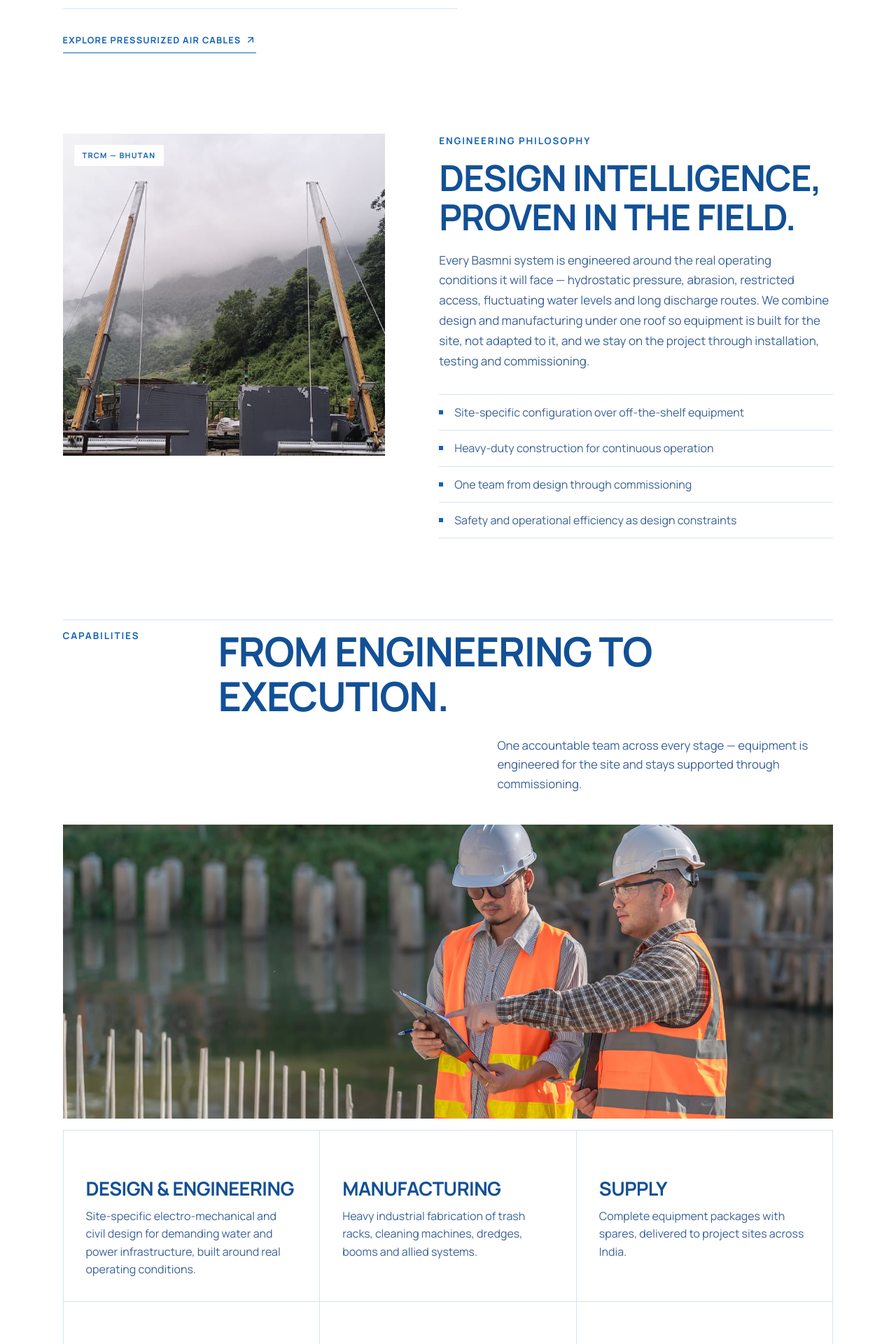
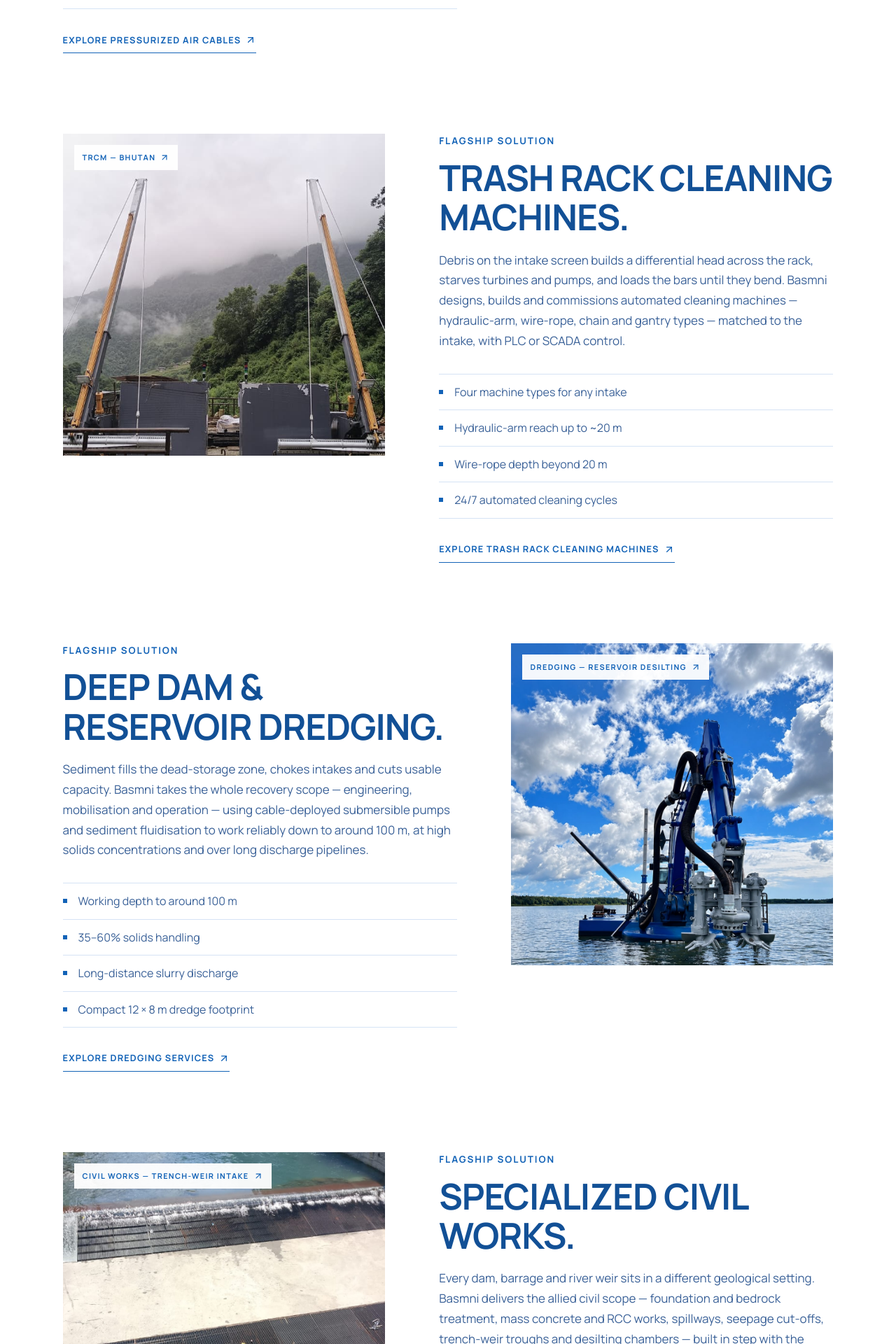
Before and after one commit to code-x-prime/basmni, a Next.js app: page /about-us in a window 1280 px wide. Shown: the part 1890-3810 px from the top of the page at 70% size. Built offline with nearby package versions, Linux system fonts and the light colour scheme.

Commit message:
Refactor code structure for improved readability and maintainability

```diff
--- a/app/about-us/page.tsx
+++ b/app/about-us/page.tsx
@@ -9,7 +9,6 @@ import { SectionHeading } from '@/components/shared/SectionHeading'
 import { Reveal, RevealStagger, RevealItem } from '@/components/shared/Reveal'
 import { ImageBlock } from '@/components/shared/ImageBlock'
 import { AnimatedCounter } from '@/components/shared/AnimatedCounter'
-import { FeatureRows } from '@/components/shared/blocks'
 import { sectionPad, sectionLabel, textLink } from '@/components/shared/ui'
 
 export const metadata: Metadata = {
@@ -118,6 +117,11 @@ export default function AboutPage() {
             </Link>
           </Reveal>
           <Reveal direction="left">
+            <Link
+              href="/products-services/pressurized-air-cables"
+              className="group block"
+              aria-label="Explore Pressurized Air Cables"
+            >
               <figure className="relative overflow-hidden">
                 <ImageBlock
                   src={media.pacCableIndustrial}
@@ -125,18 +129,25 @@ export default function AboutPage() {
                   parallax
                   className="min-h-[300px] sm:min-h-[460px]"
                 />
-              <figcaption className="absolute left-4 top-4 bg-white/95 px-3 py-1.5 text-[0.68rem] font-bold uppercase tracking-[0.12em] text-blue">
+                <figcaption className="absolute left-4 top-4 flex items-center gap-1.5 bg-white/95 px-3 py-1.5 text-[0.68rem] font-bold uppercase tracking-[0.12em] text-blue">
                   PAC &mdash; industrial power plant
+                  <ArrowUpRight className="w-3.5 transition-transform duration-300 group-hover:translate-x-0.5" />
                 </figcaption>
               </figure>
+            </Link>
           </Reveal>
         </div>
       </section>
 
-      {/* Engineering philosophy */}
+      {/* Flagship: Trash Rack Cleaning Machines */}
       <section className={`${sectionPad} bg-white text-navy`}>
         <div className="grid grid-cols-1 gap-8 sm:grid-cols-[0.9fr_1.1fr] sm:gap-[6vw]">
           <Reveal direction="right">
+            <Link
+              href="/products-services/trash-rack-cleaning-machines"
+              className="group block"
+              aria-label="Explore Trash Rack Cleaning Machines"
+            >
               <figure className="relative overflow-hidden">
                 <ImageBlock
                   src={media.trcm}
@@ -144,19 +155,31 @@ export default function AboutPage() {
                   parallax
                   className="min-h-[300px] sm:min-h-[460px]"
                 />
-              <figcaption className="absolute left-4 top-4 bg-white/95 px-3 py-1.5 text-[0.68rem] font-bold uppercase tracking-[0.12em] text-blue">
+                <figcaption className="absolute left-4 top-4 flex items-center gap-1.5 bg-white/95 px-3 py-1.5 text-[0.68rem] font-bold uppercase tracking-[0.12em] text-blue">
                   TRCM &mdash; Bhutan
+                  <ArrowUpRight className="w-3.5 transition-transform duration-300 group-hover:translate-x-0.5" />
                 </figcaption>
               </figure>
+            </Link>
           </Reveal>
           <Reveal direction="left">
-            <p className={`${sectionLabel} text-blue`}>{company.philosophy.label}</p>
+            <p className={`${sectionLabel} text-blue`}>Flagship solution</p>
             <h2 className="mt-3 text-[clamp(1.8rem,4vw,3.4rem)] uppercase leading-[1.1] tracking-tightest">
-              {company.philosophy.title}
+              Trash Rack Cleaning Machines.
             </h2>
-            <p className="mt-5 max-w-[560px] leading-[1.7] text-muted">{company.philosophy.body}</p>
+            <p className="mt-5 max-w-[560px] leading-[1.7] text-muted">
+              Debris on the intake screen builds a differential head across the rack, starves
+              turbines and pumps, and loads the bars until they bend. Basmni designs, builds and
+              commissions automated cleaning machines &mdash; hydraulic-arm, wire-rope, chain and
+              gantry types &mdash; matched to the intake, with PLC or SCADA control.
+            </p>
             <ul className="mt-8 border-t border-border">
-              {company.philosophy.points.map((p) => (
+              {[
+                'Four machine types for any intake',
+                'Hydraulic-arm reach up to ~20 m',
+                'Wire-rope depth beyond 20 m',
+                '24/7 automated cleaning cycles',
+              ].map((p) => (
                 <li
                   key={p}
                   className="flex gap-4 border-b border-border py-3 text-[1rem] text-muted"
@@ -166,6 +189,126 @@ export default function AboutPage() {
                 </li>
               ))}
             </ul>
+            <Link
+              href="/products-services/trash-rack-cleaning-machines"
+              className={`${textLink} mt-8`}
+            >
+              Explore Trash Rack Cleaning Machines <ArrowUpRight />
+            </Link>
+          </Reveal>
+        </div>
+      </section>
+
+      {/* Flagship: Dredging Services */}
+      <section className={`${sectionPad} bg-white text-navy`}>
+        <div className="grid grid-cols-1 gap-8 sm:grid-cols-[1.1fr_0.9fr] sm:gap-[6vw]">
+          <Reveal direction="right">
+            <p className={`${sectionLabel} text-blue`}>Flagship solution</p>
+            <h2 className="mt-3 text-[clamp(1.8rem,4vw,3.4rem)] uppercase leading-[1.1] tracking-tightest">
+              Deep Dam &amp; Reservoir Dredging.
+            </h2>
+            <p className="mt-5 max-w-[560px] leading-[1.7] text-muted">
+              Sediment fills the dead-storage zone, chokes intakes and cuts usable capacity. Basmni
+              takes the whole recovery scope &mdash; engineering, mobilisation and operation &mdash;
+              using cable-deployed submersible pumps and sediment fluidisation to work reliably down
+              to around 100&nbsp;m, at high solids concentrations and over long discharge pipelines.
+            </p>
+            <ul className="mt-8 border-t border-border">
+              {[
+                'Working depth to around 100 m',
+                '35–60% solids handling',
+                'Long-distance slurry discharge',
+                'Compact 12 × 8 m dredge footprint',
+              ].map((p) => (
+                <li
+                  key={p}
+                  className="flex gap-4 border-b border-border py-3 text-[1rem] text-muted"
+                >
+                  <span className="mt-2.5 h-1.5 w-1.5 shrink-0 bg-blue" aria-hidden />
+                  {p}
+                </li>
+              ))}
+            </ul>
+            <Link href="/products-services/deep-dam-dredging" className={`${textLink} mt-8`}>
+              Explore Dredging Services <ArrowUpRight />
+            </Link>
+          </Reveal>
+          <Reveal direction="left">
+            <Link
+              href="/products-services/deep-dam-dredging"
+              className="group block"
+              aria-label="Explore Dredging Services"
+            >
+              <figure className="relative overflow-hidden">
+                <ImageBlock
+                  src={media.dredgePumpPontoon}
+                  alt="Cable-deployed dredge pump and hydraulic arm on a pontoon in a reservoir"
+                  parallax
+                  className="min-h-[300px] sm:min-h-[460px]"
+                />
+                <figcaption className="absolute left-4 top-4 flex items-center gap-1.5 bg-white/95 px-3 py-1.5 text-[0.68rem] font-bold uppercase tracking-[0.12em] text-blue">
+                  Dredging &mdash; reservoir desilting
+                  <ArrowUpRight className="w-3.5 transition-transform duration-300 group-hover:translate-x-0.5" />
+                </figcaption>
+              </figure>
+            </Link>
+          </Reveal>
+        </div>
+      </section>
+
+      {/* Flagship: Civil Works */}
+      <section className={`${sectionPad} bg-white text-navy`}>
+        <div className="grid grid-cols-1 gap-8 sm:grid-cols-[0.9fr_1.1fr] sm:gap-[6vw]">
+          <Reveal direction="right">
+            <Link
+              href="/products-services/civil-works"
+              className="group block"
+              aria-label="Explore Civil Works"
+            >
+              <figure className="relative overflow-hidden">
+                <ImageBlock
+                  src={media.civilTrenchWeirIntake}
+                  alt="Trench-weir intake structure with embedded steel screens in a concrete channel"
+                  parallax
+                  className="min-h-[300px] sm:min-h-[460px]"
+                />
+                <figcaption className="absolute left-4 top-4 flex items-center gap-1.5 bg-white/95 px-3 py-1.5 text-[0.68rem] font-bold uppercase tracking-[0.12em] text-blue">
+                  Civil works &mdash; trench-weir intake
+                  <ArrowUpRight className="w-3.5 transition-transform duration-300 group-hover:translate-x-0.5" />
+                </figcaption>
+              </figure>
+            </Link>
+          </Reveal>
+          <Reveal direction="left">
+            <p className={`${sectionLabel} text-blue`}>Flagship solution</p>
+            <h2 className="mt-3 text-[clamp(1.8rem,4vw,3.4rem)] uppercase leading-[1.1] tracking-tightest">
+              Specialized Civil Works.
+            </h2>
+            <p className="mt-5 max-w-[560px] leading-[1.7] text-muted">
+              Every dam, barrage and river weir sits in a different geological setting. Basmni
+              delivers the allied civil scope &mdash; foundation and bedrock treatment, mass
+              concrete and RCC works, spillways, seepage cut-offs, trench-weir troughs and desilting
+              chambers &mdash; built in step with the hydro-mechanical package.
+            </p>
+            <ul className="mt-8 border-t border-border">
+              {[
+                'Site-specific structure engineering',
+                'Foundation and seepage treatment',
+                'Spillways and flood-passing works',
+                'Coordinated with gates and racks',
+              ].map((p) => (
+                <li
+                  key={p}
+                  className="flex gap-4 border-b border-border py-3 text-[1rem] text-muted"
+                >
+                  <span className="mt-2.5 h-1.5 w-1.5 shrink-0 bg-blue" aria-hidden />
+                  {p}
+                </li>
+              ))}
+            </ul>
+            <Link href="/products-services/civil-works" className={`${textLink} mt-8`}>
+              Explore Civil Works <ArrowUpRight />
+            </Link>
           </Reveal>
         </div>
       </section>
@@ -201,27 +344,6 @@ export default function AboutPage() {
             </RevealItem>
           ))}
         </RevealStagger>
-      </section>
-
-      {/* Industries / applications */}
-      <section className={sectionPad}>
-        <SectionHeading
-          label={aboutSections.applications.label}
-          title={aboutSections.applications.title}
-        />
-        <div className="mt-9 grid grid-cols-1 gap-8 sm:mt-11 sm:grid-cols-[1fr_1fr] sm:gap-[6vw]">
-          <Reveal direction="right">
-            <ImageBlock
-              src={media.spillway}
-              alt="Spillway and intake structure at a hydropower station"
-              reveal
-              className="min-h-[300px] sm:min-h-[520px]"
-            />
-          </Reveal>
-          <Reveal direction="left">
-            <FeatureRows items={company.applications} />
-          </Reveal>
-        </div>
       </section>
 
       {/* Basmni at a glance */}
@@ -279,51 +401,6 @@ export default function AboutPage() {
           </Link>
         </Reveal>
       </section>
-
-      {/* Why Basmni + field experience */}
-      <section className={sectionPad}>
-        <SectionHeading label={aboutSections.why.label} title={aboutSections.why.title} />
-        <div className="mt-9 grid grid-cols-1 gap-8 sm:mt-11 sm:grid-cols-[1.1fr_0.9fr] sm:gap-[6vw]">
-          <Reveal direction="right">
-            <RevealStagger className="grid grid-cols-1 gap-px border border-border bg-border sm:grid-cols-2">
-              {company.whyBasmni.map((w) => (
-                <RevealItem key={w.title} className="bg-background p-6 sm:p-7">
-                  <h3 className="text-[1rem] uppercase leading-[1.15] tracking-tightest text-blue">
-                    {w.title}
-                  </h3>
-                  <p className="mt-2.5 text-[1rem] leading-[1.55] text-muted">{w.text}</p>
-                </RevealItem>
-              ))}
-            </RevealStagger>
-          </Reveal>
-          <Reveal direction="left">
-            <ImageBlock
-              src={media.debrisPanorama}
-              alt="Debris management operations at a reservoir"
-              reveal
-              className="min-h-[300px] sm:min-h-[460px]"
-            />
-            <p className="mt-4 text-[1rem] leading-[1.6] text-muted">
-              Field execution across dams, barrages and hydro-power stations — delivered for NHPC,
-              NEEPCO and other operators.
-            </p>
-          </Reveal>
-        </div>
-      </section>
-
-      {/* Engineering-to-execution process */}
-      <section id="process" className={`${sectionPad} scroll-mt-[128px]`}>
-        <SectionHeading label={aboutSections.process.label} title={aboutSections.process.title} />
-        <div className="mt-9 sm:mt-11">
-          <FeatureRows
-            items={company.capabilitySteps.map((s) => ({
-              number: s.number,
-              title: s.label,
-              text: s.blurb,
-            }))}
-          />
-        </div>
-      </section>
     </PageTransition>
   )
 }
```
Also changed, not shown: 1 other file (tests, documents, lock files or other folders). Lines whose indentation alone changed are shown as unchanged.
